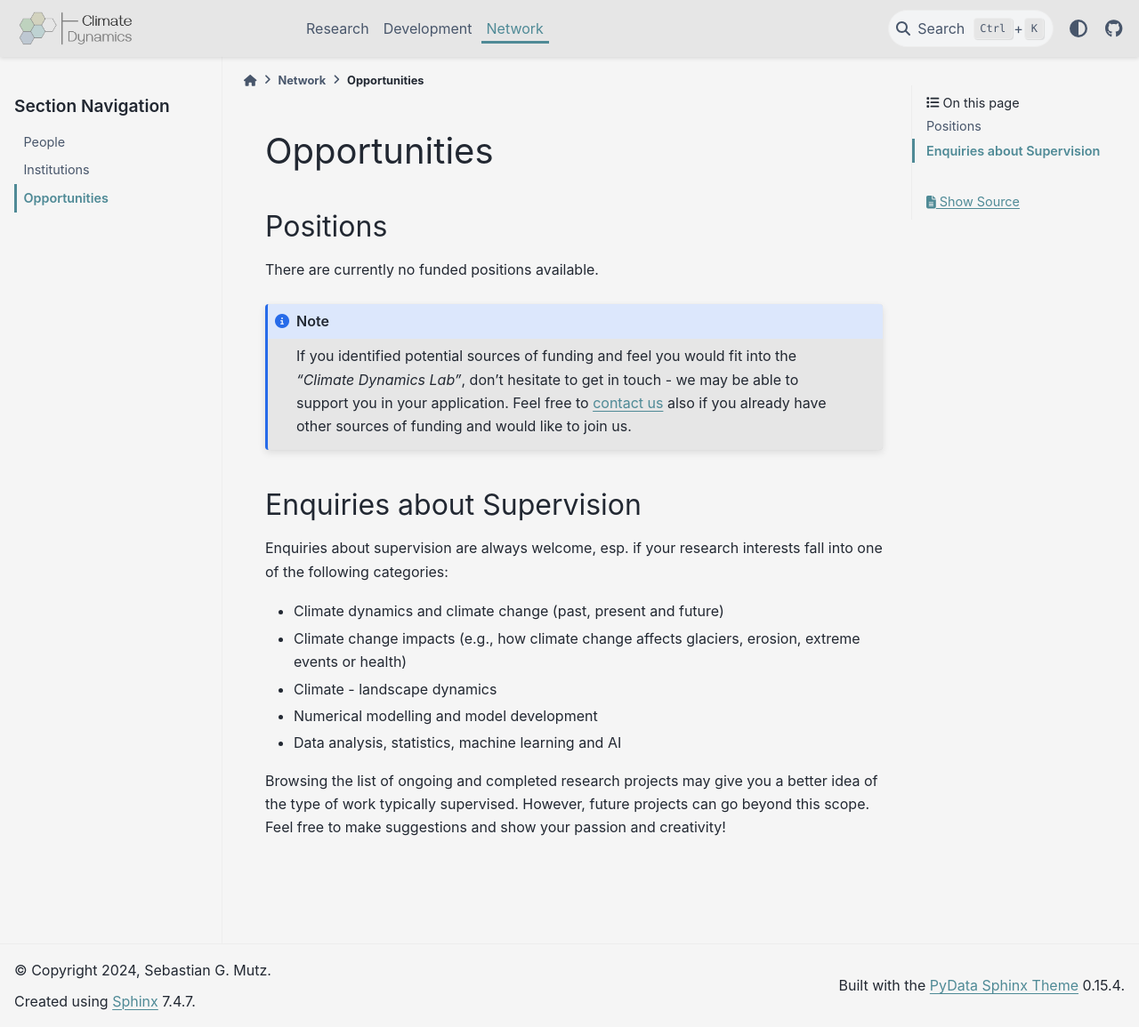
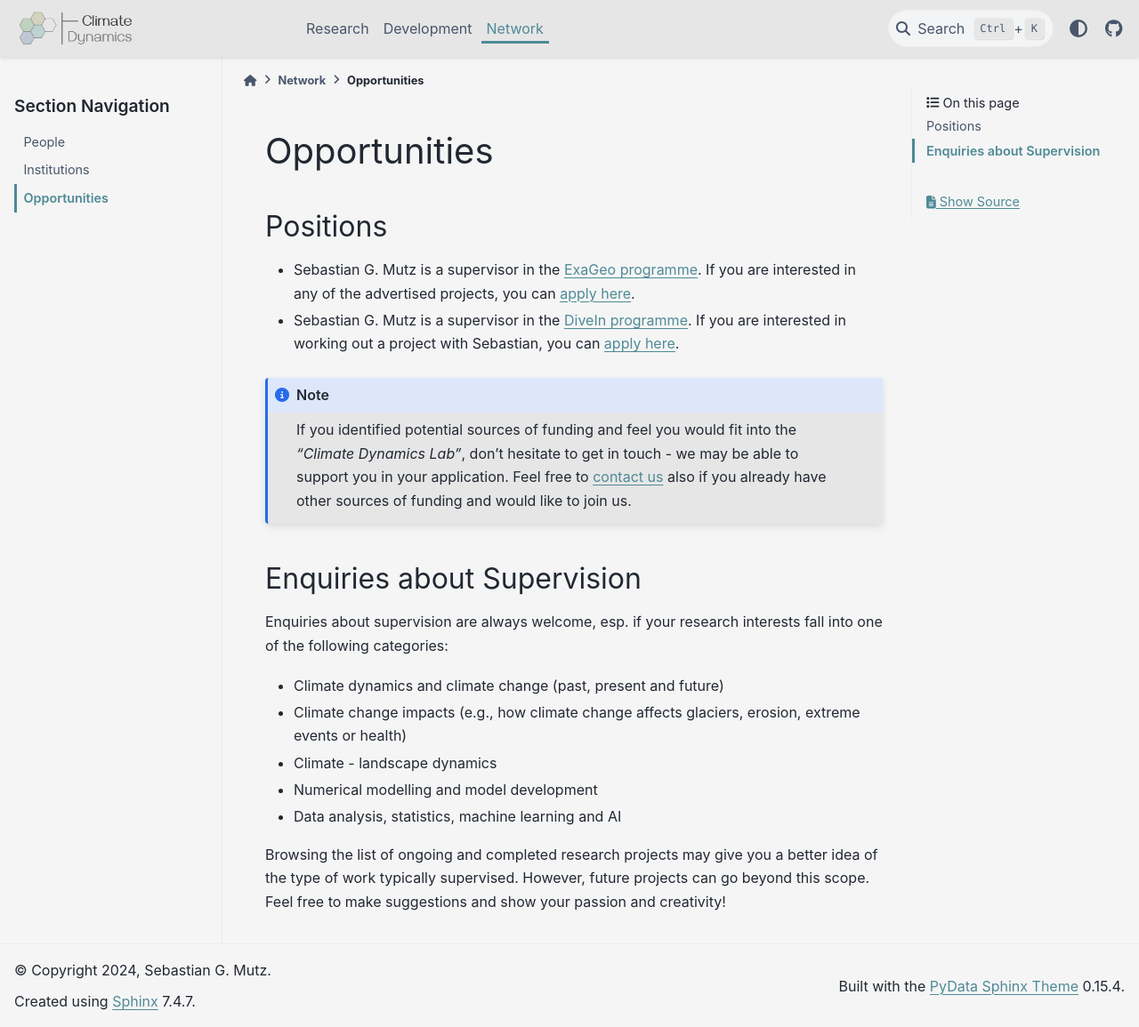
Before and after one commit to Climate-Dynamics/climatedynamics-web, a Sphinx documentation site: the page built from source/net/opp.rst, in a window 1280 px wide and 1155 px high. Shown: the whole window at 89% size. Built offline with Sphinx 7.4.7 and the PyData theme 0.15.4, drawn with Linux system fonts in a browser that asks for light colours; pages that are not in the unit, such as notebooks, are missing from menus.

Commit message:
opportunities update

```diff
--- a/source/net/opp.rst
+++ b/source/net/opp.rst
@@ -4,7 +4,11 @@ Opportunities
 Positions
 ---------
 
-There are currently no funded positions available.
+.. There are currently no funded positions available.
+
+- Sebastian G. Mutz is a supervisor in the `ExaGeo programme <\https://www.exageo.org/>`_. If you are interested in any of the advertised projects, you can `apply here <\https://www.exageo.org/apply/>`_.
+
+- Sebastian G. Mutz is a supervisor in the `DiveIn programme <\https://www.divein.org.uk/>`_. If you are interested in working out a project with Sebastian, you can `apply here <\https://www.divein.org.uk/apply/>`_.
 
 .. note::
 
```
